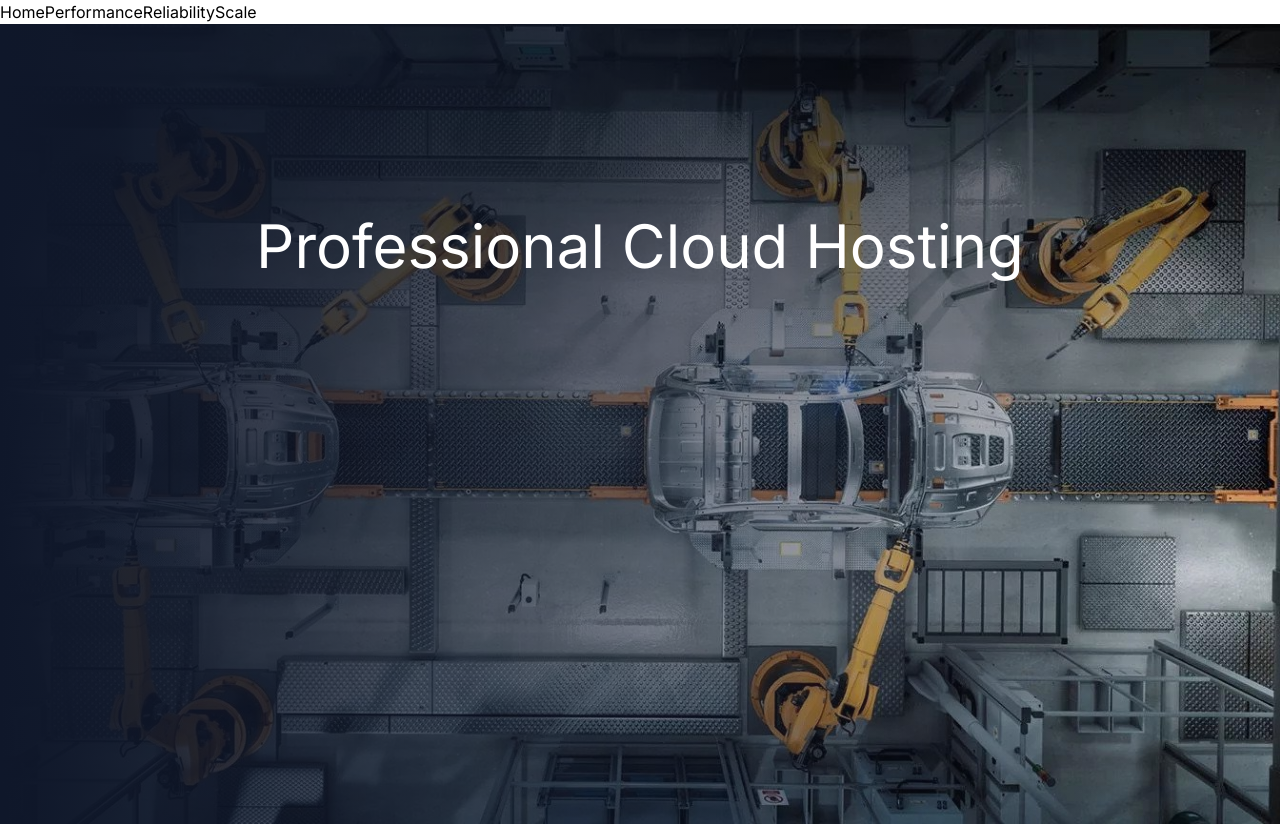
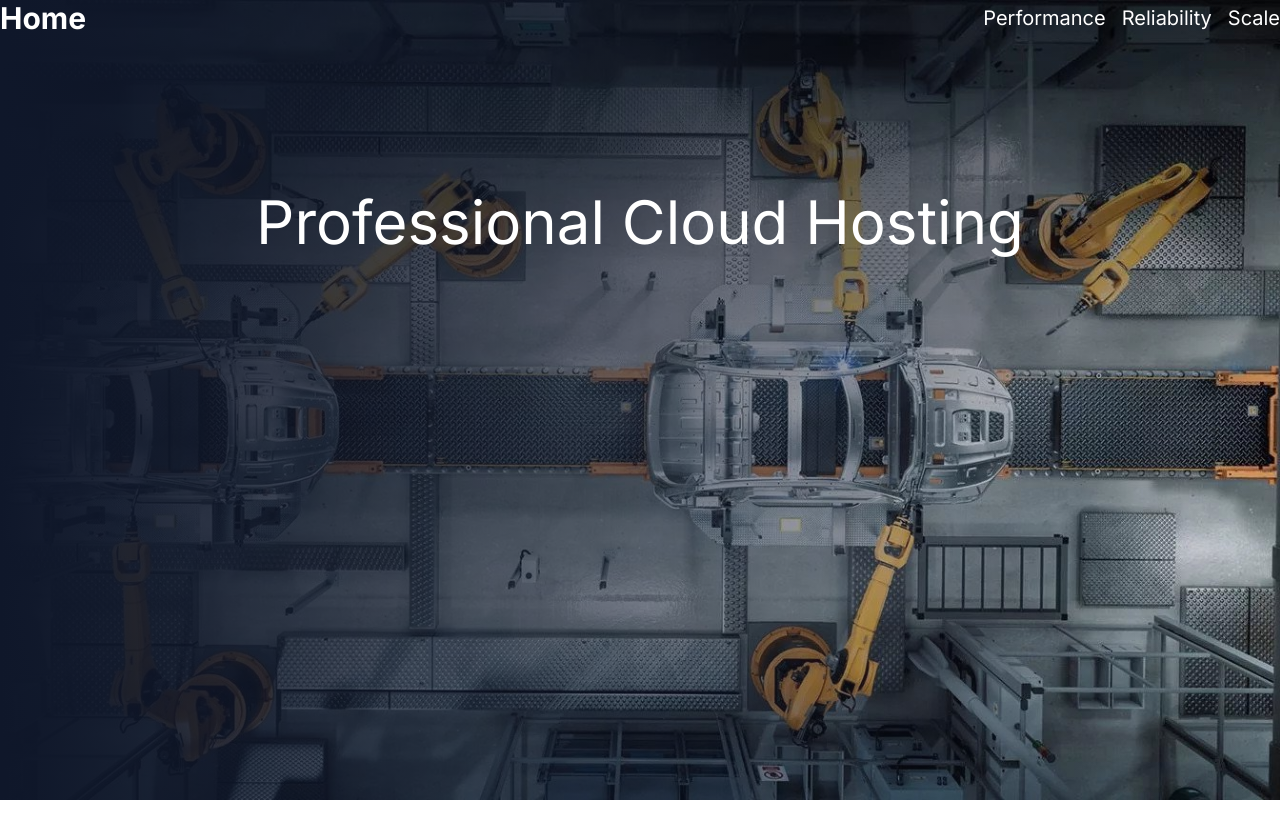
Before and after one commit to ahmet-ustun/udemy-nextjs-app-router, a Next.js app: page / in a window 1280 px wide. After the commit the page ends 800 px from the top, so only its background shows below. Built offline with nearby package versions, Linux system fonts and the light colour scheme.

Commit message:
refactor: Update header component to use Tailwind CSS utility classes for navigation

```diff
--- a/src/components/Header.tsx
+++ b/src/components/Header.tsx
@@ -2,11 +2,17 @@
 
 export default function Header() {
   return (
-    <div>
-      <Link href="/">Home</Link>
-      <Link href="/performance">Performance</Link>
-      <Link href="/reliability">Reliability</Link>
-      <Link href="/scale">Scale</Link>
+    <div className="w-full absolute text-white z-10">
+      <nav className="container relative flex flex-wrap items-center justify-between mx-auto">
+        <Link href="/" className="font-bold text-3xl">
+          Home
+        </Link>
+        <div className="space-x-4 text-xl">
+          <Link href="/performance">Performance</Link>
+          <Link href="/reliability">Reliability</Link>
+          <Link href="/scale">Scale</Link>
+        </div>
+      </nav>
     </div>
   );
 }
```
